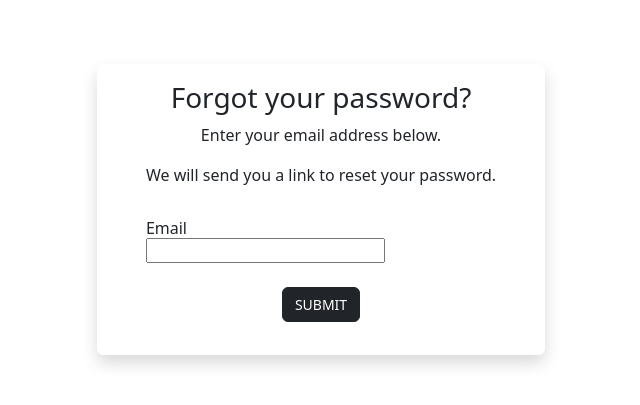
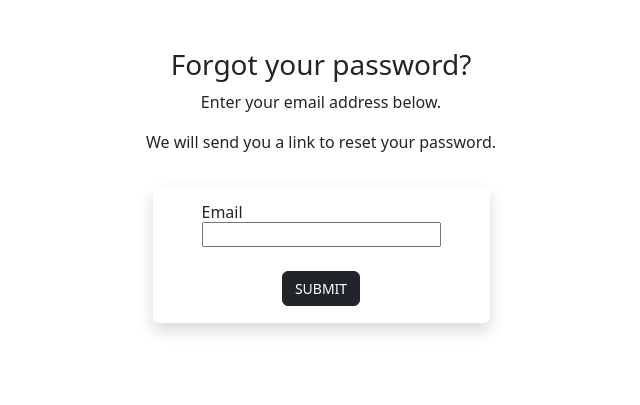
Before and after one commit to nataliepcodes/content-sharing-app, a Django app: template mari/users/templates/registration/password_reset_form.html in a window 1280 px wide. Shown: the part 58-463 px from the top of the page, without its empty margins (319-959 px from the left). Run offline with Django 3.2, Linux system fonts and the light colour scheme; the template is opened without the code that fills it, so the values that code supplies are empty, except form fields; tables that the repository leaves empty hold one stand-in row (values such as "Sample post"); form fields are guessed from the names that the template uses.

Commit message:
Updated instruction layout

```diff
--- a/mari/users/templates/registration/password_reset_form.html
+++ b/mari/users/templates/registration/password_reset_form.html
@@ -4,20 +4,13 @@
 
 {% block content %}
     <div>
-        <div class="d-flex justify-content-center mt-5">
-            <form method="post" class="border border-white rounded shadow px-5 py-3 mb-5 mt-3 bg-white ">
+        <div class="d-flex flex-column align-items-center mt-5">
+            <h1 class="h3">Forgot your password?</h1>
+            <p>Enter your email address below.</p>
+            <p>We will send you a link to reset your password.</p>
+
+            <form method="post" class="border border-white rounded shadow px-5 mb-5 mt-3 bg-white ">
                 {% csrf_token %}
-
-                <div class="d-flex justify-content-center">
-                    <h1 class="h3">Forgot your password?</h1>
-                </div>
-
-                <div class="d-flex justify-content-center">
-                    <p>Enter your email address below.</p>
-                </div>
-                <div class="d-flex justify-content-center">
-                    <p>We will send you a link to reset your password.</p>
-                </div>
 
                 <div class="mb-3 mt-3 h6">
                     <label for="{{ form.email.id_for_label }}">Email</label>
```
